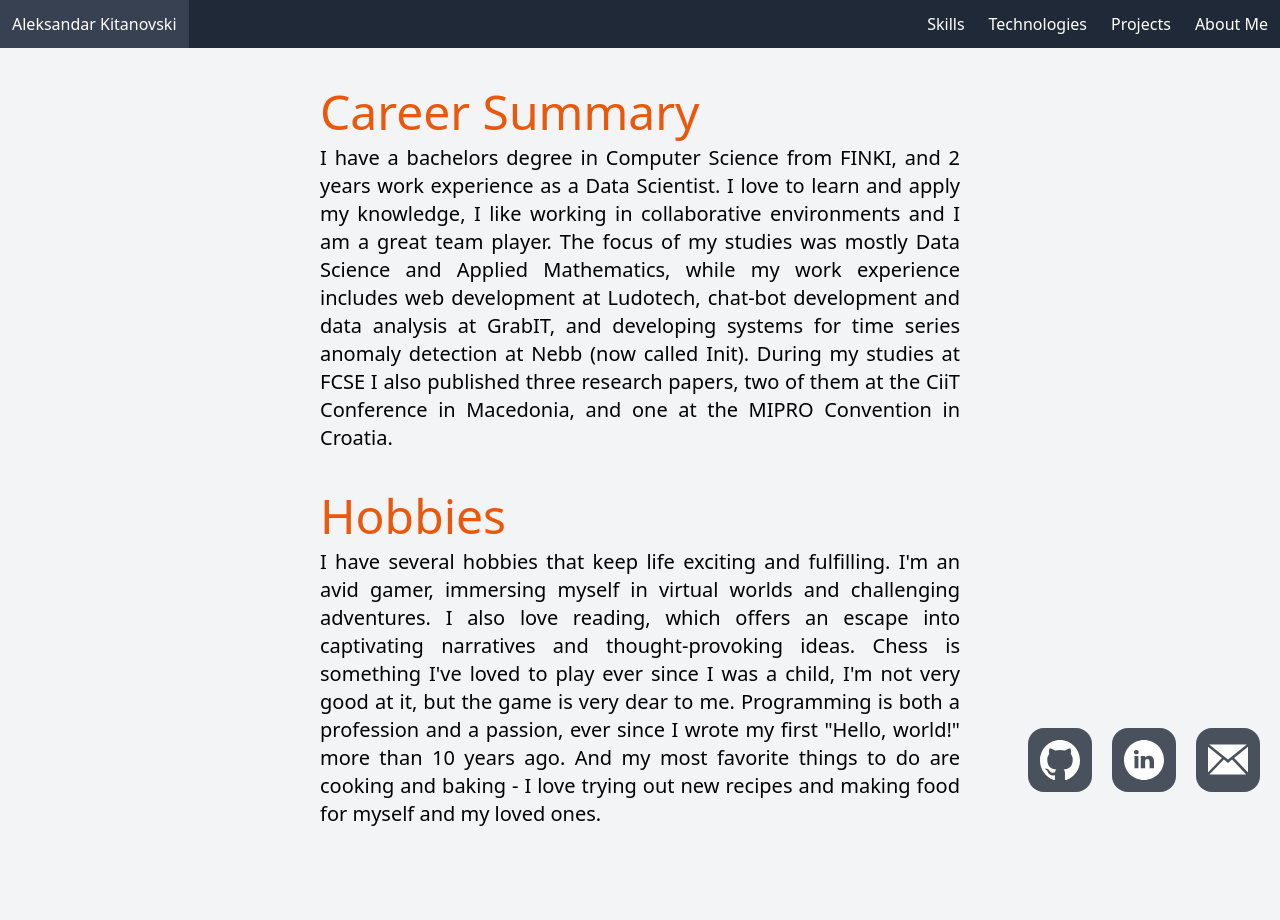
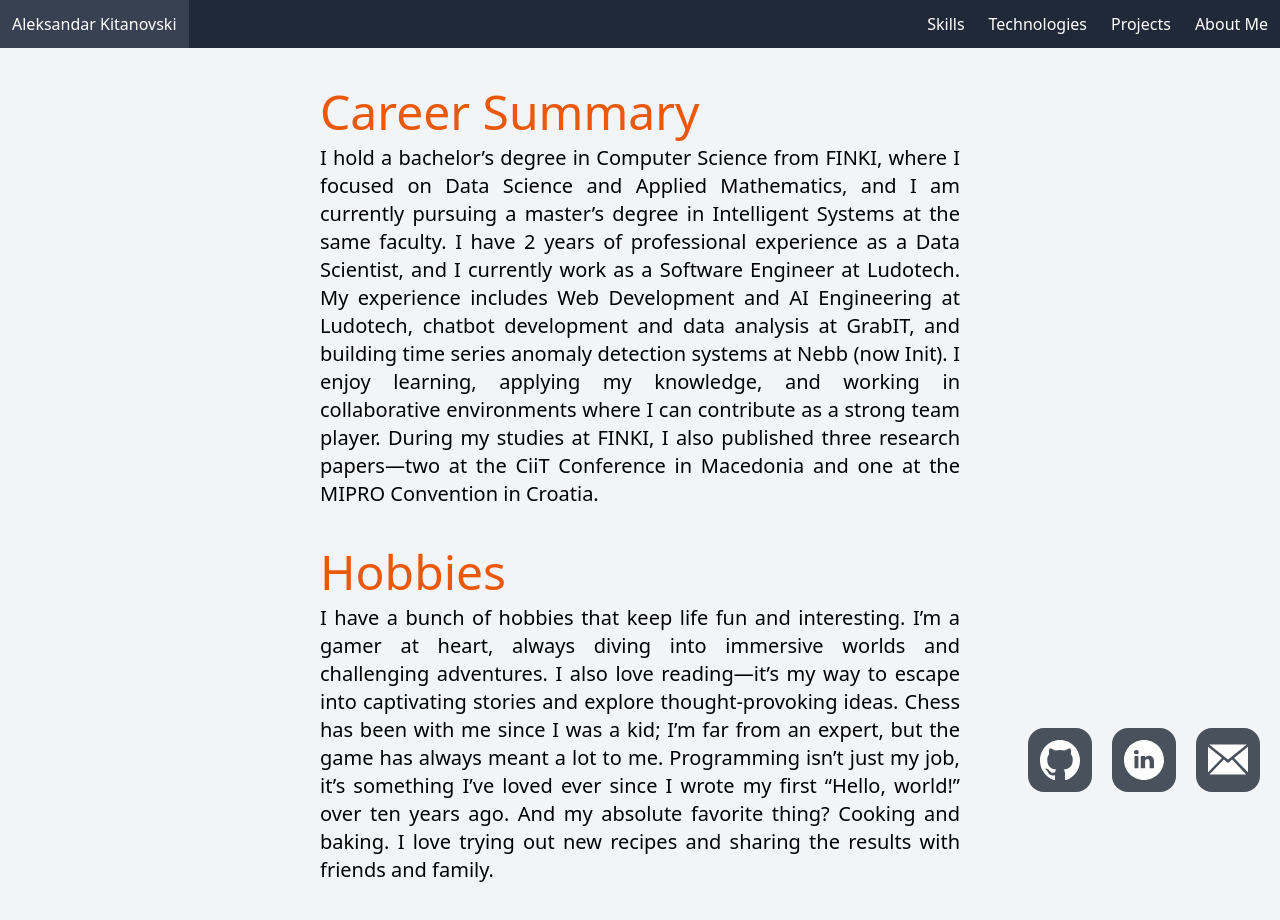
Before and after one commit to AleksandarKitanovski/aleksandarkitanovski.github.io, a SvelteKit app: page /about-me in a window 1280 px wide. Shown: the top 920 px of the page. Before the commit the page ends 868 px from the top, so only its background shows below. Built offline with nearby package versions, Linux system fonts and the light colour scheme.

Commit message:
update about me page and homepage

```diff
--- a/src/routes/+page.svelte
+++ b/src/routes/+page.svelte
@@ -40,7 +40,7 @@
 			img: '/high.jpg'
 		},
 		{
-			title: 'College',
+			title: "Bachelor's Studies",
 			text: `I studied Computer Science at FINKI, taking every math elective I could get my hands on. Naturally
 			my focus was mostly on applied math, data science and artificial intelligence. My graduating thesis was
 			"Comparison of turbo codes with random codes based on quasigroups for transmission through a Gaussian channel".`,
@@ -64,6 +64,13 @@
 			img: '/grabit.jpg'
 		},
 		{
+			title: "Master's Studies",
+			text: `I’m currently pursuing a master’s degree in Intelligent Systems at FINKI, where my studies focus on
+			large language models, applied mathematics, and optimization.`,
+			date: 'October, 2023 - Present',
+			img: '/masters.jpg'
+		},
+		{
 			title: 'Joined Ludotech',
 			text: `When the time to change pace came, I decided to try my hand at something different entirely –
 			I started working at Ludotech as a fullstack developer, building websites with Rust.
--- a/src/routes/about-me/+page.svelte
+++ b/src/routes/about-me/+page.svelte
@@ -2,26 +2,27 @@
 	<article>
 		<h1 class="text-4xl lg:text-5xl text-orange-600 mb-2">Career Summary</h1>
 		<p class="text-justify text-lg lg:text-xl">
-			I have a bachelors degree in Computer Science from FINKI, and 2 years work experience as a
-			Data Scientist. I love to learn and apply my knowledge, I like working in collaborative
-			environments and I am a great team player. The focus of my studies was mostly Data Science and
-			Applied Mathematics, while my work experience includes web development at Ludotech, chat-bot
-			development and data analysis at GrabIT, and developing systems for time series anomaly
-			detection at Nebb (now called Init). During my studies at FCSE I also published three research
-			papers, two of them at the CiiT Conference in Macedonia, and one at the MIPRO Convention in
-			Croatia.
+			I hold a bachelor’s degree in Computer Science from FINKI, where I focused on Data Science and
+			Applied Mathematics, and I am currently pursuing a master’s degree in Intelligent Systems at
+			the same faculty. I have 2 years of professional experience as a Data Scientist, and I
+			currently work as a Software Engineer at Ludotech. My experience includes Web Development and
+			AI Engineering at Ludotech, chatbot development and data analysis at GrabIT, and building time
+			series anomaly detection systems at Nebb (now Init). I enjoy learning, applying my knowledge,
+			and working in collaborative environments where I can contribute as a strong team player.
+			During my studies at FINKI, I also published three research papers—two at the CiiT Conference
+			in Macedonia and one at the MIPRO Convention in Croatia.
 		</p>
 	</article>
 	<article class="mt-10">
 		<h1 class="text-4xl lg:text-5xl text-orange-600 mb-2">Hobbies</h1>
 		<p class="text-justify text-lg lg:text-xl">
-			I have several hobbies that keep life exciting and fulfilling. I'm an avid gamer, immersing
-			myself in virtual worlds and challenging adventures. I also love reading, which offers an
-			escape into captivating narratives and thought-provoking ideas. Chess is something I've loved
-			to play ever since I was a child, I'm not very good at it, but the game is very dear to me.
-			Programming is both a profession and a passion, ever since I wrote my first "Hello, world!"
-			more than 10 years ago. And my most favorite things to do are cooking and baking - I love
-			trying out new recipes and making food for myself and my loved ones.
+			I have a bunch of hobbies that keep life fun and interesting. I’m a gamer at heart, always
+			diving into immersive worlds and challenging adventures. I also love reading—it’s my way to
+			escape into captivating stories and explore thought-provoking ideas. Chess has been with me
+			since I was a kid; I’m far from an expert, but the game has always meant a lot to me.
+			Programming isn’t just my job, it’s something I’ve loved ever since I wrote my first “Hello,
+			world!” over ten years ago. And my absolute favorite thing? Cooking and baking. I love trying
+			out new recipes and sharing the results with friends and family.
 		</p>
 	</article>
 </div>
```
Also changed, not shown: static/masters.jpg (added).
